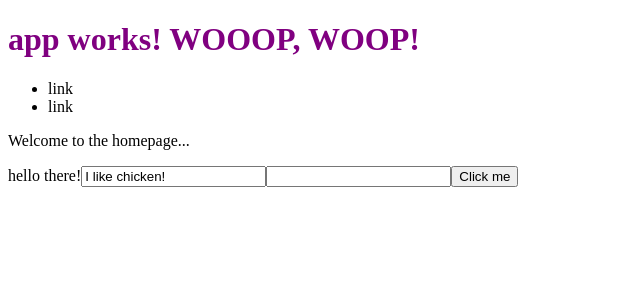
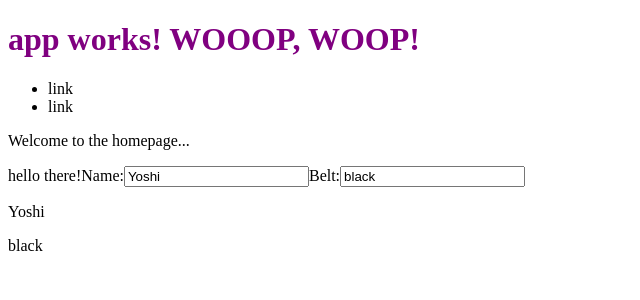
Before and after one commit to r4smus/netNinjaAngular2Tut, an Angular app in the folder ninja-directory/: page / in a window 1280 px wide. Shown: the top 300 px of the page, without its empty margins (0-640 px from the left). Built offline with nearby package versions, Linux system fonts and the light colour scheme.

Commit message:
#13: Two way data binding.

```diff
--- a/ninja-directory/src/app/home/home.component.html
+++ b/ninja-directory/src/app/home/home.component.html
@@ -3,7 +3,10 @@
 </p>
 <ng-content></ng-content>
 
-<!-- property binding -->
-<input value="{{myString}}" />
-<input required="{{myBoolean}}" />
-<button (click)="alertMe('I like FC Augsburg!')">Click me</button>
+<!-- 2-way data binding -->
+<label>Name:</label>
+<input [(ngModel)]="ninja.name" />
+<label>Belt:</label>
+<input [(ngModel)]="ninja.belt" />
+<p>{{ninja.name}}</p>
+<p>{{ninja.belt}}</p>
--- a/ninja-directory/src/app/home/home.component.ts
+++ b/ninja-directory/src/app/home/home.component.ts
@@ -7,15 +7,13 @@
 })
 export class HomeComponent implements OnInit {
   homeTitle: string = "Welcome to the homepage...";
-  myString: string = "I like chicken!";
-  myBoolean: boolean = true;
+  ninja = {
+    name:  "Yoshi",
+    belt:  "black"
+  };
   constructor() { }
 
   ngOnInit() {
   }
 
-  alertMe(val: string){
-    alert(val);
-  }
-
 }
```
